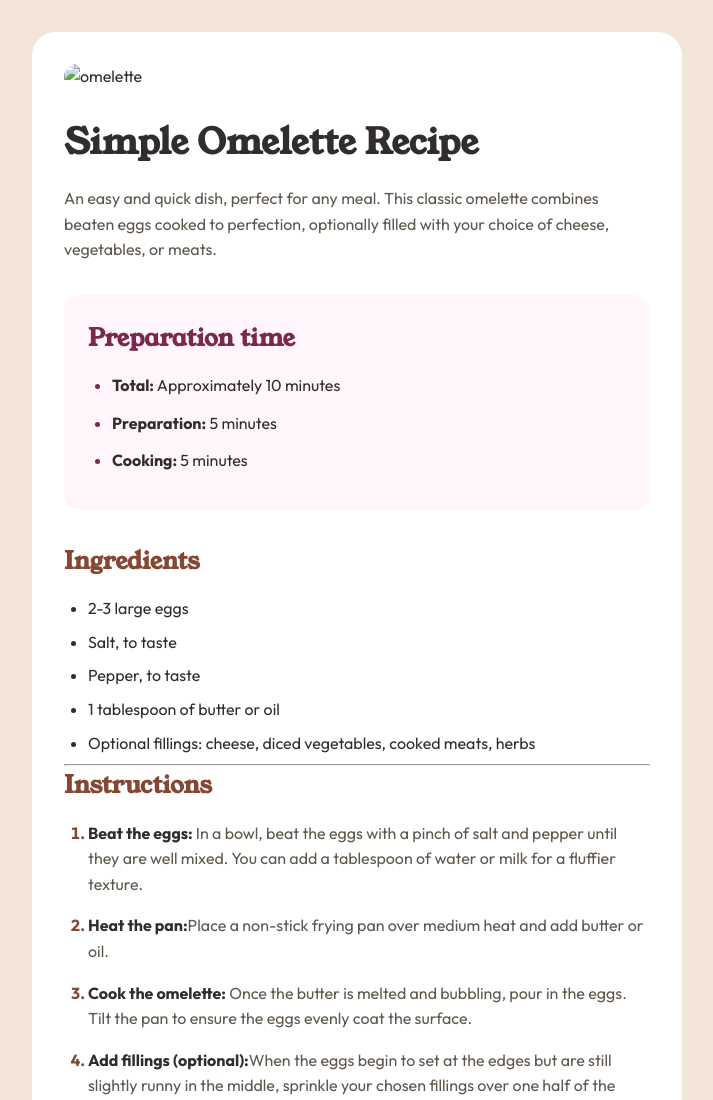
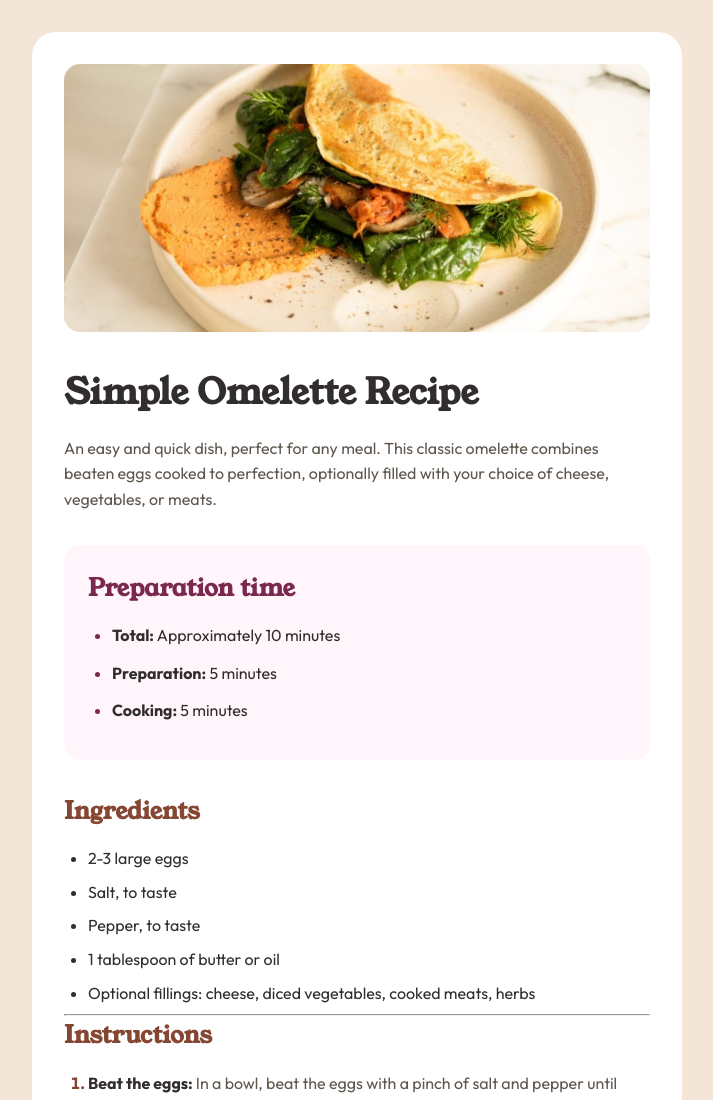
Before and after one commit to khalidsamy/recipe-page-challenge, a plain HTML site: page index.html in a window 1280 px wide. Shown: the top 1100 px of the page, without its empty margins (283-996 px from the left). Drawn offline with Linux system fonts and the light colour scheme; the site is published under a folder, as on GitHub Pages, so addresses that start at the root find nothing.

Commit message:
Fix image path for GitHub Pages

```diff
--- a/index.html
+++ b/index.html
@@ -19,7 +19,8 @@
   <main>
     <article>
       <header>
-      <img src="/assets/images/image-omelette.jpeg" alt="omelette" title="omelette">
+      <img src="assets/images/image-omelette.jpeg" alt="omelette">
+
       <h1>Simple Omelette Recipe</h1>
       </header>
       <section class="Description">
```
